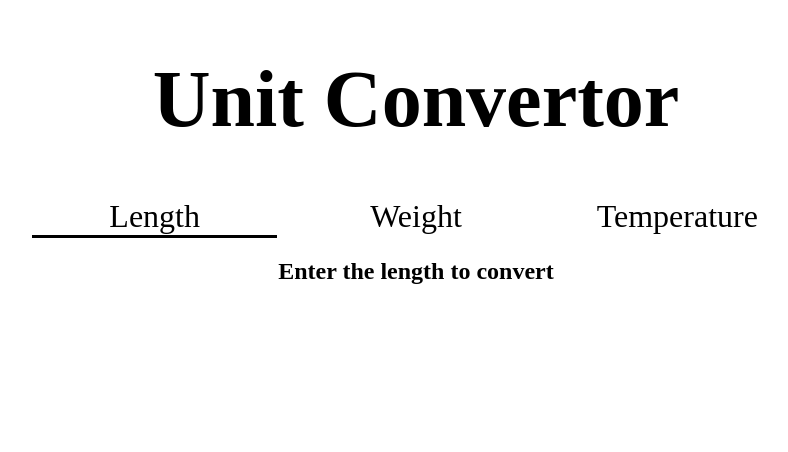
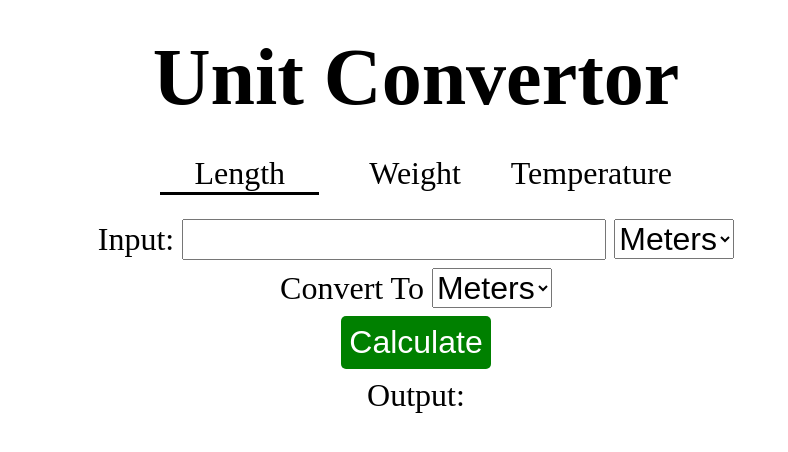
Before and after one commit to AmanDevelops/python-mini-projects, a Flask app: page /?app=length in a window 1280 px wide. Shown: the top 452 px of the page, without its empty margins (224-1012 px from the left). Run offline with Flask 3, Linux system fonts and the light colour scheme; some web fonts are replaced.

Commit message:
refactor: update HTML structure and improve CSS styling for better layout

```diff
--- a/Unit Converter/static/style.css
+++ b/Unit Converter/static/style.css
@@ -1,4 +1,3 @@
-/* latin */
 @font-face {
   font-family: "Nunito";
   font-style: normal;
@@ -11,36 +10,86 @@
     U+2212, U+2215, U+FEFF, U+FFFD;
 }
 
+* {
+  margin: 0;
+  padding: 0;
+  box-sizing: border-box;
+}
+
 body {
   font-family: "Nunito";
+}
+
+h1 {
+  text-align: center;
+  font-size: 5rem;
+  padding: 2rem;
+}
+
+main {
+  display: flex;
+  flex-direction: column;
+  align-items: center;
+  margin: auto;
+}
+
+nav {
+  display: flex;
+  justify-content: space-around;
+  width: 40vw;
+  gap: 1rem;
+}
+
+nav div {
+  flex: 1;
+  transition: all 50ms ease-in-out;
+  font-size: 2rem;
   text-align: center;
 }
 
-h1 {
-  font-size: 5rem;
-}
-
-.navbar {
-  margin: auto;
-  display: flex;
-  width: 60vw;
-  justify-content: space-around;
-  gap: 1rem;
-  cursor: pointer;
-}
-
-.navbar div {
-    width: 80%;
-    transition: all 50ms ease-in-out;
-    font-size: 2rem;
-}
-
-.navbar div:hover,
+nav div:hover,
 .active {
   border-bottom: 3px solid black;
 }
 
-a:any-link{
-    text-decoration: none;
-    color: black;
+a:any-link {
+  text-decoration: none;
+  color: black;
 }
+
+.calculator {
+  margin-top: 1.5rem;
+  width: 60vw;
+}
+
+form {
+  display: flex;
+  flex-direction: column;
+  align-items: center;
+  gap: 0.5rem;
+}
+
+label,
+input,
+select, .labels {
+  font-size: 2rem;
+}
+
+.output{
+    color: green;
+    font-weight: 600;
+}
+
+input[type="submit"]{
+    padding: 0.5rem;
+    cursor: pointer;
+    background-color: green;
+    color: white;
+    border: none;
+    border-radius: 5px;
+    transition: all 200ms ease-in-out;
+}
+
+input[type="submit"]:hover{
+    scale: 1.05;
+}
--- a/Unit Converter/templates/index.html
+++ b/Unit Converter/templates/index.html
@@ -12,7 +12,7 @@
   <body>
     <h1>Unit Convertor</h1>
     <main>
-      <div class="navbar">
+      <nav>
         <div
           class="{% if request.args.get('app') == 'length'%}active{% endif %}"
         >
@@ -28,12 +28,28 @@
         >
           <a href="?app=temperature">Temperature</a>
         </div>
+      </nav>
+      <div class="calculator">
+        <form method="post">
+          <div class="labels">
+            <label for="input">Input: </label>
+            <input type="number" name="fromValue" />
+            <select name="fromUnit">
+              <option value="mtr">Meters</option>
+            </select>
+          </div>
+          <div class="labels">
+            Convert To
+            <select name="toUnit">
+              <option value="mtr">Meters</option>
+            </select>
+          </div>
+          <div class="labels">
+            <input type="submit" value="Calculate" />
+          </div>
+          <div class="labels">Output: <span class="output"></span></div>
+        </form>
       </div>
-      {% if request.args.get('app') == 'length'%}
-      <div class="length">
-        <h2>Enter the length to convert</h2>
-      </div>
-      {% endif %}
     </main>
   </body>
 </html>
```
